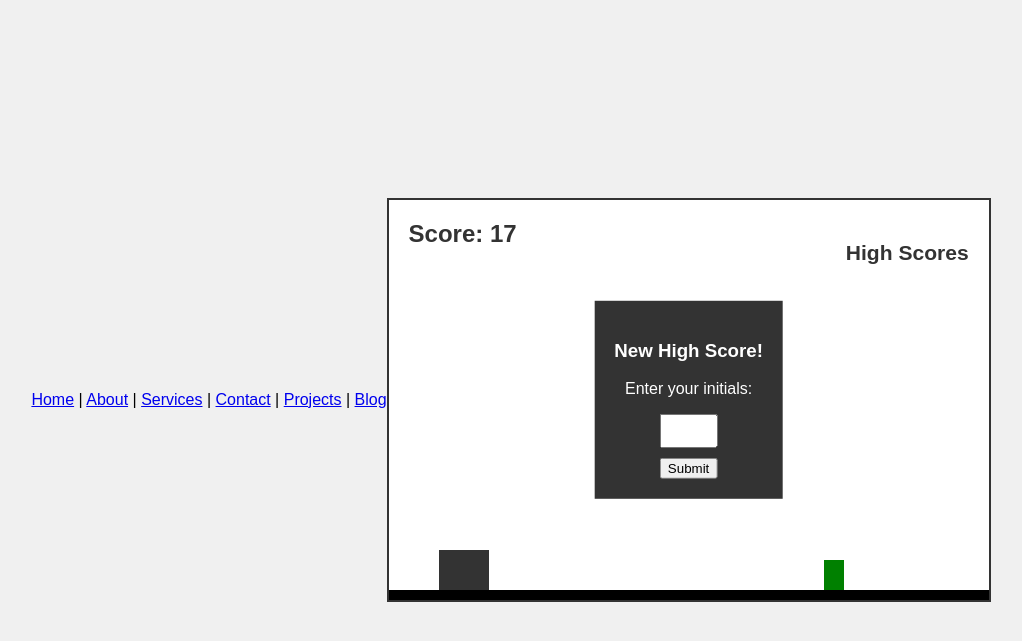
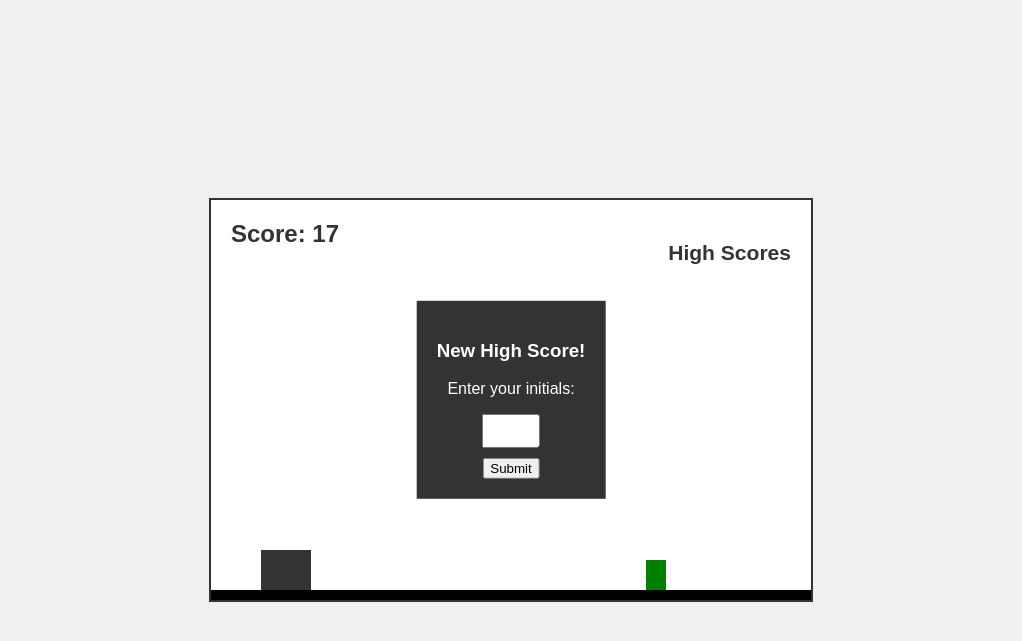
Before and after one commit to worleynm/ITManagementGroup3, a Flask app: page /services in a window 1280 px wide. Shown: the top 641 px of the page, without its empty margins (129-1151 px from the left). Run offline with Flask 3, Linux system fonts and the light colour scheme.

Commit message:
Deleted nav

```diff
--- a/Templates/services.html
+++ b/Templates/services.html
@@ -4,14 +4,6 @@
     <meta charset="UTF-8">
     <meta name="viewport" content="width=device-width, initial-scale=1.0">
     <title>No Internet Dinosaur Game</title>
-    <nav>
-        <a href="/">Home</a> |
-        <a href="/about">About</a> |
-        <a href="/services">Services</a> |
-        <a href="/contact">Contact</a> |
-        <a href="/projects">Projects</a> |
-        <a href="/blog">Blog</a>
-    </nav>
     <style>
         body {
             font-family: Arial, sans-serif;
```
